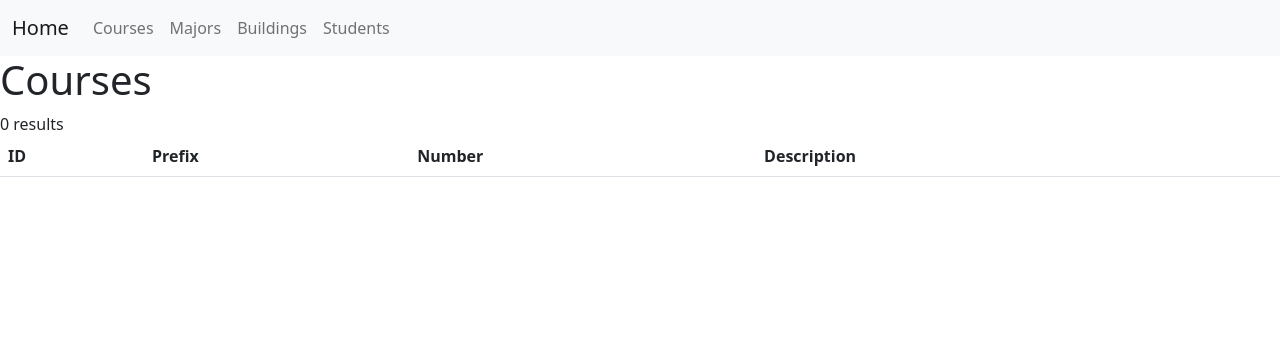
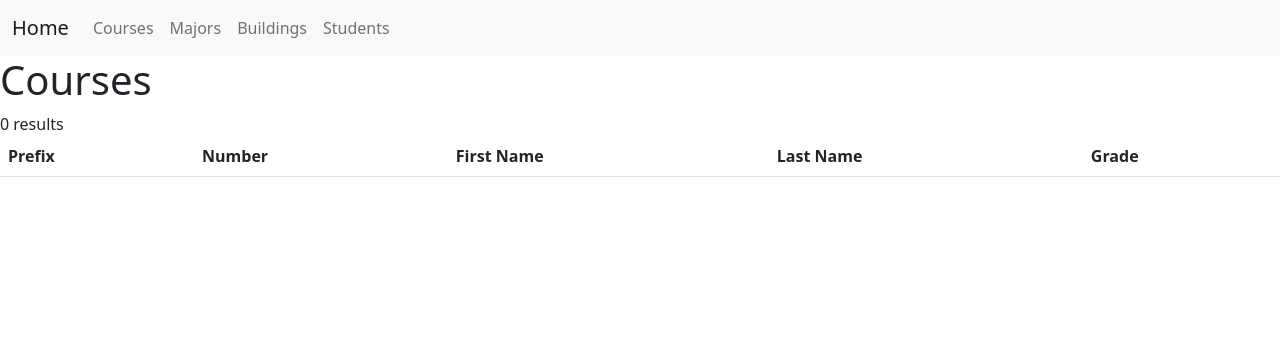
Before and after one commit to landrydroupy/homework3, a PHP site: page /course-grades.php?id=1 in a window 1280 px wide. Shown: the top 356 px of the page. Run offline with PHP 8.4, Linux system fonts and the light colour scheme; tables that the repository leaves empty or names only in its code hold one stand-in row (values such as "Sample post"); data that the repository does not hold is empty.

Commit message:
Update course-grades.php

```diff
--- a/course-grades.php
+++ b/course-grades.php
@@ -12,11 +12,11 @@
 	<table class="table table-striped">
 	  <thead>
 	    <tr>
-	      <th>ID</th>
 	      <th>Prefix</th>
 	      <th>Number</th>
-	      <th>Description</th>
-	      <th></th>
+	      <th>First Name</th>
+	      <th>Last Name</th>
+	      <th>Grade</th>
 	    </tr>
 	  </thead>
 	  <tbody>
@@ -33,7 +33,7 @@ $conn = new mysqli($servername, $username, $password, $dbname);
 if ($conn->connect_error) {
   die("Connection failed: " . $conn->connect_error);
 }
-$cid = $_POST['id'];
+$iid = $_GET['id'];
 
 $sql = "select fname, lname, grade,c.prefix, c.number, c.description from student s join course c on s.courseid = c.courseid where c.courseid=" . $cid;
 
```
